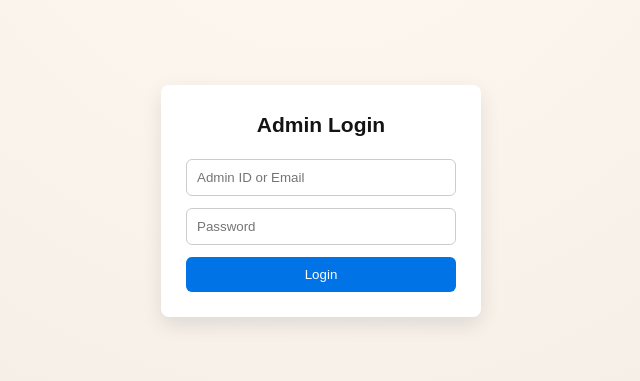
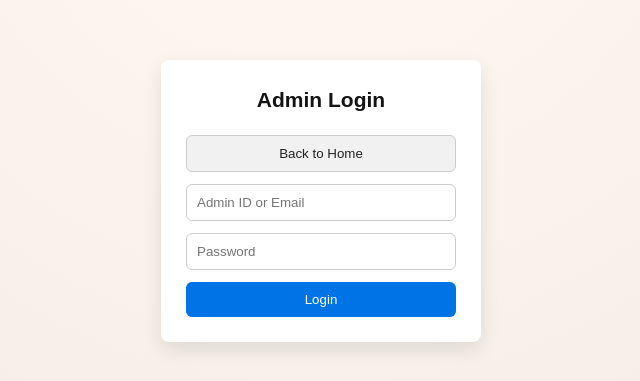
Before and after one commit to Sumit9691313566/news_Portal, a React (Vite) app in the folder frontend/news-portal/: page /login in a window 1280 px wide. Shown: the part 199-580 px from the top of the page, without its empty margins (319-959 px from the left). Built offline with nearby package versions, Linux system fonts and the light colour scheme; no server answers.

Commit message:
feat: Add "Back to Home" button in Login component for easier navigation

```diff
--- a/frontend/news-portal/src/pages/AdminDashboard.jsx
+++ b/frontend/news-portal/src/pages/AdminDashboard.jsx
@@ -507,7 +507,7 @@ export default function AdminDashboard() {
             className="btn danger"
             onClick={() => {
               localStorage.removeItem("adminToken");
-              navigate("/");
+              navigate("/login", { replace: true });
             }}
           >
             Logout
--- a/frontend/news-portal/src/pages/Login.jsx
+++ b/frontend/news-portal/src/pages/Login.jsx
@@ -105,6 +105,22 @@ export default function Login() {
         <h2 style={{ textAlign: "center", marginBottom: "20px" }}>
           Admin Login
         </h2>
+        <button
+          type="button"
+          onClick={() => navigate("/")}
+          style={{
+            width: "100%",
+            padding: "10px",
+            marginBottom: "12px",
+            background: "#f1f1f1",
+            color: "#222",
+            border: "1px solid #ccc",
+            borderRadius: "6px",
+            cursor: "pointer",
+          }}
+        >
+          Back to Home
+        </button>
 
         <input
           type="text"
```
